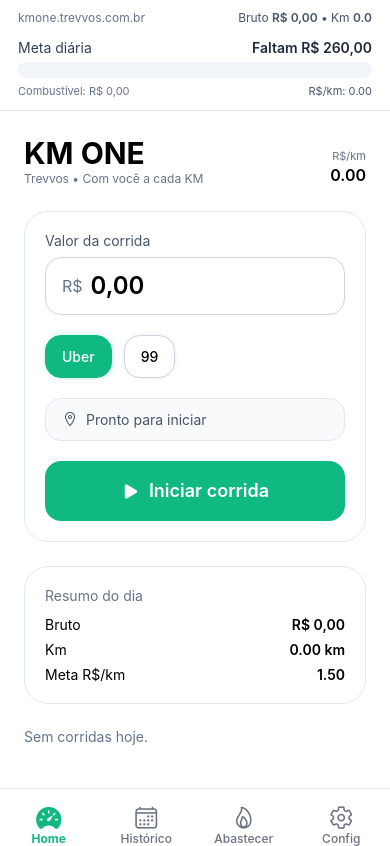
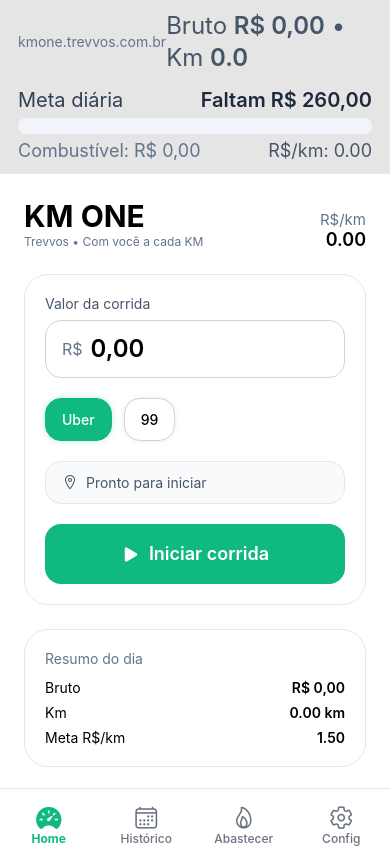
Before and after one commit to lucastrevvos/kmone, a React Native app in the folder mobile-v2/: screen /Home in a window 390 px wide. Built offline with nearby package versions, Linux system fonts and the light colour scheme; what expo-task-manager would draw is missing.

Commit message:
feat(ui): ajustar header diário, fontes e exibir total de corridas

```diff
--- a/mobile-v2/src/components/DailyGoalHeader.tsx
+++ b/mobile-v2/src/components/DailyGoalHeader.tsx
@@ -32,7 +32,7 @@ export default function DailyGoalHeader() {
       const abaixoMeta = rsKm > 0 && rsKm < settings.metaMinRSKm;
       const pct = Math.min(
         100,
-        (totalBruto / Math.max(1, settings.metaDiariaBruta)) * 100
+        (totalBruto / Math.max(1, settings.metaDiariaBruta)) * 100,
       );
       const falta = Math.max(0, settings.metaDiariaBruta - totalBruto);
       return { totalKm, totalBruto, totalFuel, rsKm, abaixoMeta, pct, falta };
@@ -42,7 +42,7 @@ export default function DailyGoalHeader() {
 
   return (
     <View
-      className="bg-white border-b border-slate-200"
+      className="bg-neutral-200 border-b border-slate-200"
       style={{
         paddingTop: insets.top + 10,
         paddingBottom: 12,
@@ -51,8 +51,8 @@ export default function DailyGoalHeader() {
     >
       {/* Linha 1: branding + resumo */}
       <View className="flex-row justify-between items-center">
-        <Text className="text-xs text-slate-500">kmone.trevvos.com.br</Text>
-        <Text className="text-xs text-slate-600">
+        <Text className="text-sm text-slate-500">kmone.trevvos.com.br</Text>
+        <Text className="text-2xl text-slate-600">
           Bruto <Text className="font-semibold">{money(totalBruto)}</Text> • Km{" "}
           <Text className="font-semibold">{totalKm.toFixed(1)}</Text>
         </Text>
@@ -71,8 +71,8 @@ export default function DailyGoalHeader() {
       {/* Meta diária */}
       <View className="mt-3">
         <View className="flex-row justify-between mb-1">
-          <Text className="text-sm text-slate-700">Meta diária</Text>
-          <Text className="text-sm font-semibold text-slate-800">
+          <Text className="text-xl text-slate-700">Meta diária</Text>
+          <Text className="text-xl font-semibold text-slate-800">
             {hit ? "Meta batida 🎯" : `Faltam ${money(falta)}`}
           </Text>
         </View>
@@ -88,11 +88,11 @@ export default function DailyGoalHeader() {
         </View>
 
         <View className="mt-1.5 flex-row justify-between">
-          <Text className="text-[11px] text-slate-500">
+          <Text className="text-[18px] text-slate-500">
             Combustível: {money(totalFuel)}
           </Text>
           <Text
-            className={`text-[11px] ${
+            className={`text-[18px] ${
               abaixoMeta ? "text-amber-700" : "text-slate-600"
             }`}
           >
--- a/mobile-v2/src/screens/Historico.tsx
+++ b/mobile-v2/src/screens/Historico.tsx
@@ -86,7 +86,7 @@ async function exportRangeCsv(label: string, rides: Ride[]) {
 /** Busca corridas num intervalo sem mudar a infra existente */
 async function listRidesRange(
   startISO: string,
-  endISO: string
+  endISO: string,
 ): Promise<Ride[]> {
   const all: Ride[] = [];
   for (const day of eachDay(startISO, endISO)) {
@@ -126,6 +126,7 @@ export default function Historico() {
   const km = rides.reduce((s, r) => s + r.kmRodado, 0);
   const liquido = total - fuelDay;
   const isToday = dateISO === todayLocalISO();
+  const totalRides = rides.length;
 
   async function onExport() {
     if (rides.length === 0) {
@@ -254,6 +255,7 @@ export default function Historico() {
             <Row label="Km" value={`${km.toFixed(2)} km`} />
             <Row label="Combustível" value={money(fuelDay)} />
             <Row label="Líquido" value={money(liquido)} />
+            <Row label="Total de Corridas" value={String(totalRides)} />
           </View>
         </View>
 
--- a/mobile-v2/src/screens/Home.tsx
+++ b/mobile-v2/src/screens/Home.tsx
@@ -49,6 +49,8 @@ export default function Home() {
   const rsPorKm = totalKm > 0 ? totalBruto / totalKm : 0;
   const abaixoMetaRSkm = rsPorKm > 0 && rsPorKm < settings.metaMinRSKm;
 
+  const totalRides = rides.length;
+
   async function onPrimaryButton() {
     if (!running) {
       const b = Number(bruto.replace(",", "."));
@@ -73,8 +75,8 @@ export default function Home() {
           setBruto("");
           setSavedBanner(
             `Corrida salva: ${kmNum.toFixed(2)} km • ${money(
-              draft.receitaBruta
-            )}`
+              draft.receitaBruta,
+            )}`,
           );
           setTimeout(() => setSavedBanner(null), 2500);
         }
@@ -113,9 +115,9 @@ export default function Home() {
             </Text>
           </View>
           <View className="items-end">
-            <Text className="text-[11px] text-slate-500">R$/km</Text>
+            <Text className="text-[15px] text-slate-500">R$/km</Text>
             <Text
-              className={`text-base font-semibold ${
+              className={`text-[18px] font-semibold ${
                 abaixoMetaRSkm ? "text-amber-700" : "text-black"
               }`}
             >
@@ -245,6 +247,17 @@ export default function Home() {
 
         {/* Corridas de hoje */}
         <View className="gap-2">
+          <View className="flex-row items-center justify-between mb-1">
+            <Text className="text-base font-semibold text-slate-800">
+              Corridas de hoje
+            </Text>
+
+            <Text className="text-sm font-semibold text-emerald-700">
+              {totalRides === 0
+                ? "Nenhuma corrida ainda"
+                : `${totalRides} corrida${totalRides === 1 ? "" : "s"}`}
+            </Text>
+          </View>
           {rides.map((r) => (
             <RideItem
               key={r.id}
```
Also changed, not shown: 1 other file (tests, documents, lock files or other folders).
